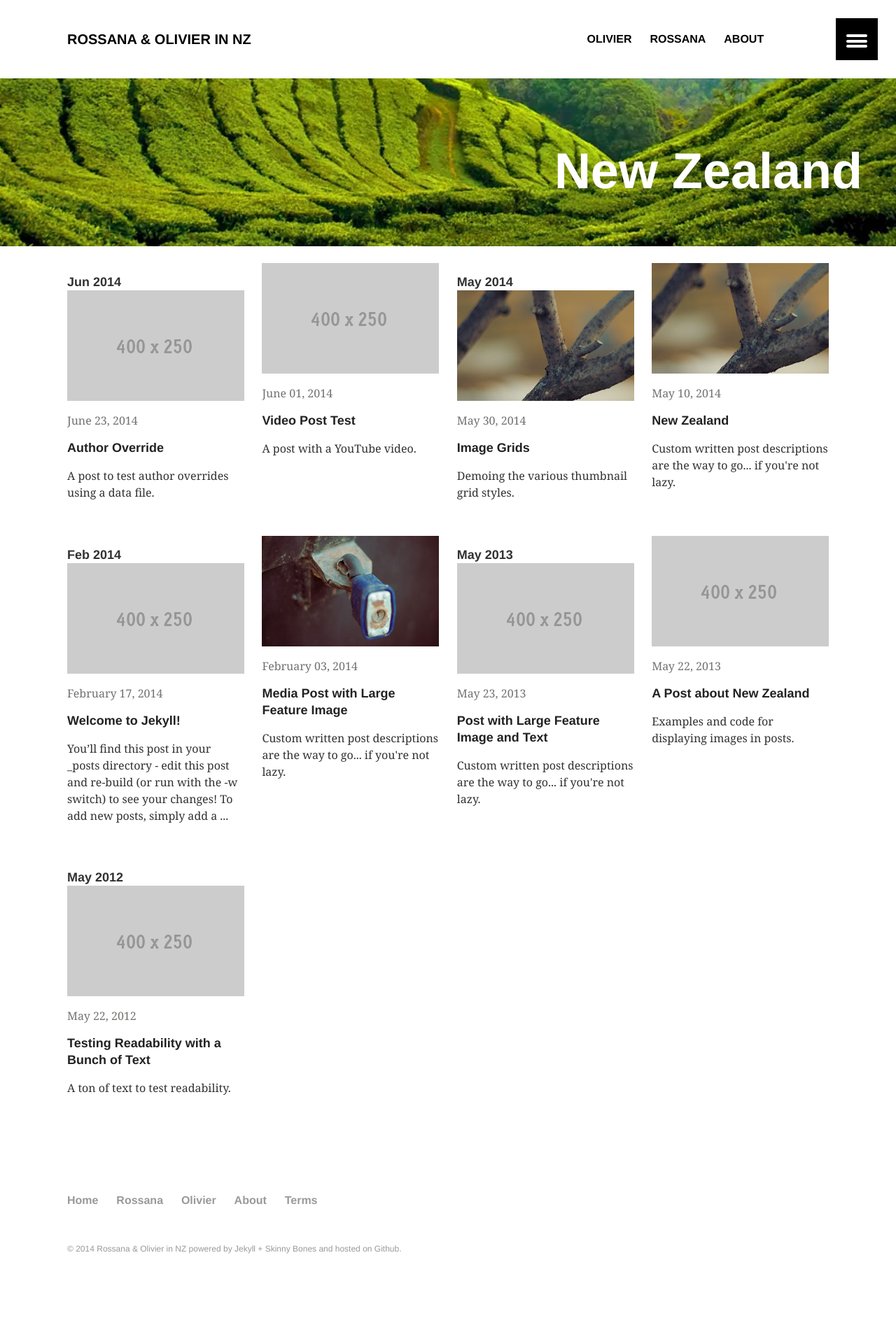
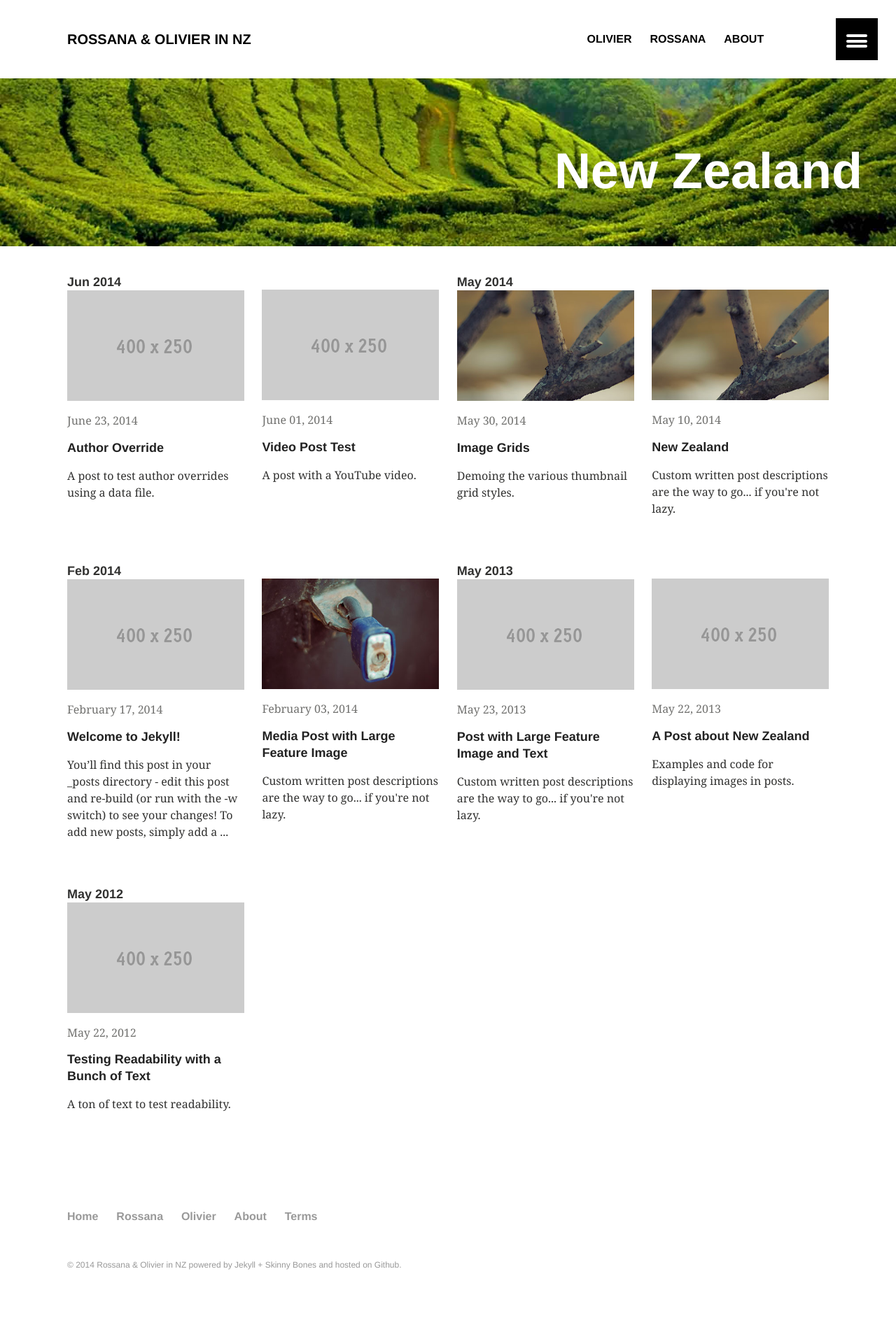
Before and after one commit to rokiwi/old, a Jekyll site: the page built from index.md, in a window 1280 px wide. Shown: the whole page at 70% size. Built offline with Jekyll 4.4.1, drawn with Linux system fonts in a browser that asks for light colours; before the commit the page ends 1871 px from its top, so only the background shows below that.

Commit message:
Commit 26 - pas très catholique

```diff
--- a/index.md
+++ b/index.md
@@ -15,6 +15,8 @@ image:
   {% capture pyear %}{{ post.next.date | date: '%Y %b' }}{% endcapture %}
   {% if year != pyear %}
     <h2 class="post-title">{{ post.date | date: '%b %Y' }}</h2>
+  {% else %}
+    <div style="height: 38px;"></div>
   {% endif %}
 
   <a href="{{ site.url }}{{ post.url }}" title="{{ post.title }}" class="post-teaser">
```
